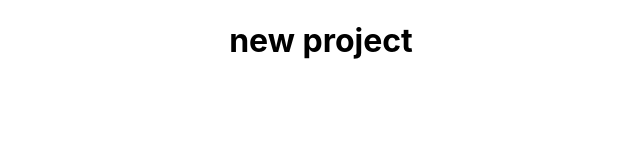
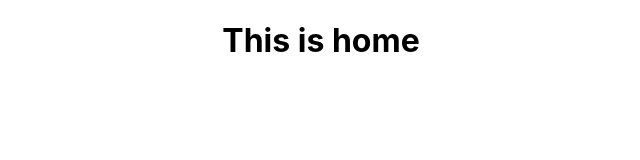
Before and after one commit to azmi0323/router-with-firebase, a React (Create React App) app: page / in a window 1280 px wide. Shown: the top 160 px of the page, without its empty margins (319-959 px from the left). Built offline with nearby package versions, Linux system fonts and the light colour scheme.

Commit message:
routes created

```diff
--- a/src/App.js
+++ b/src/App.js
@@ -1,10 +1,17 @@
 
+import { Route, Routes } from 'react-router-dom';
 import './App.css';
+import Home from './Components/Home/Home';
+import Login from './Components/Login/Login';
 
 function App() {
   return (
     <div className="App">
-      <h1>new project</h1>
+      <Routes>
+        <Route path='/' element={<Home></Home>}></Route>
+        <Route path='/home' element={<Home></Home>}></Route>
+        <Route path='/login' element={<Login></Login>}></Route>
+      </Routes>
     </div>
   );
 }
```
